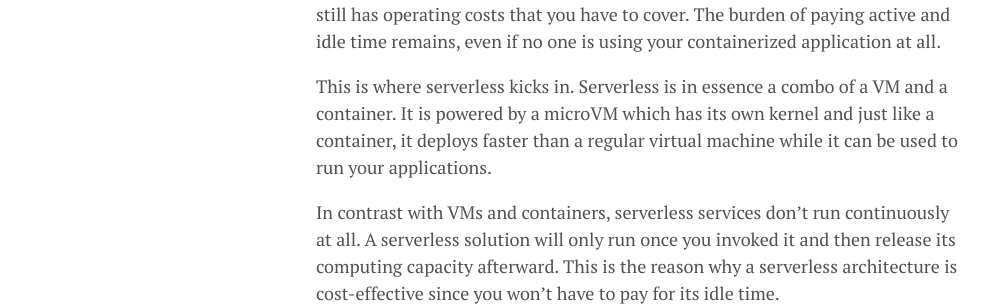
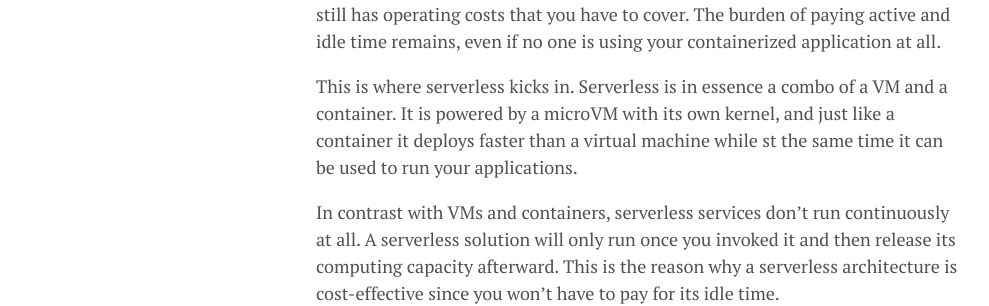
Before and after one commit to lgeurts/lgeurts.github.io, a Jekyll site: the page built from _posts/2022-03-29-what-is-serverless-computing.md, in a window 1280 px wide. Shown: the part 1342-1648 px from the top of the page, without its empty margins (0-989 px from the left). Built offline with Jekyll 4.4.1, drawn with Linux system fonts in a browser that asks for light colours; nearby versions of some CDN libraries; comment, search, counter and statistics services are not loaded.

Commit message:
Update 2022-03-29-what-is-serverless-computing.md

```diff
--- a/_posts/2022-03-29-what-is-serverless-computing.md
+++ b/_posts/2022-03-29-what-is-serverless-computing.md
@@ -23,6 +23,6 @@ There is also a smaller virtualized entity called containers (Docker). A contain
 
 Although a container provides a significantly reduced startup time over a VM, it still has operating costs that you have to cover. The burden of paying active and idle time remains, even if no one is using your containerized application at all.
 
-This is where serverless kicks in. Serverless is in essence a combo of a VM and a container. It is powered by a microVM which has its own kernel and just like a container, it deploys faster than a regular virtual machine while it can be used to run your applications.
+This is where serverless kicks in. Serverless is in essence a combo of a VM and a container. It is powered by a microVM with its own kernel, and just like a container it deploys faster than a virtual machine while st the same time it can be used to run your applications.
 
 In contrast with VMs and containers, serverless services don't run continuously at all. A serverless solution will only run once you invoked it and then release its computing capacity afterward. This is the reason why a serverless architecture is cost-effective since you won’t have to pay for its idle time.
```
